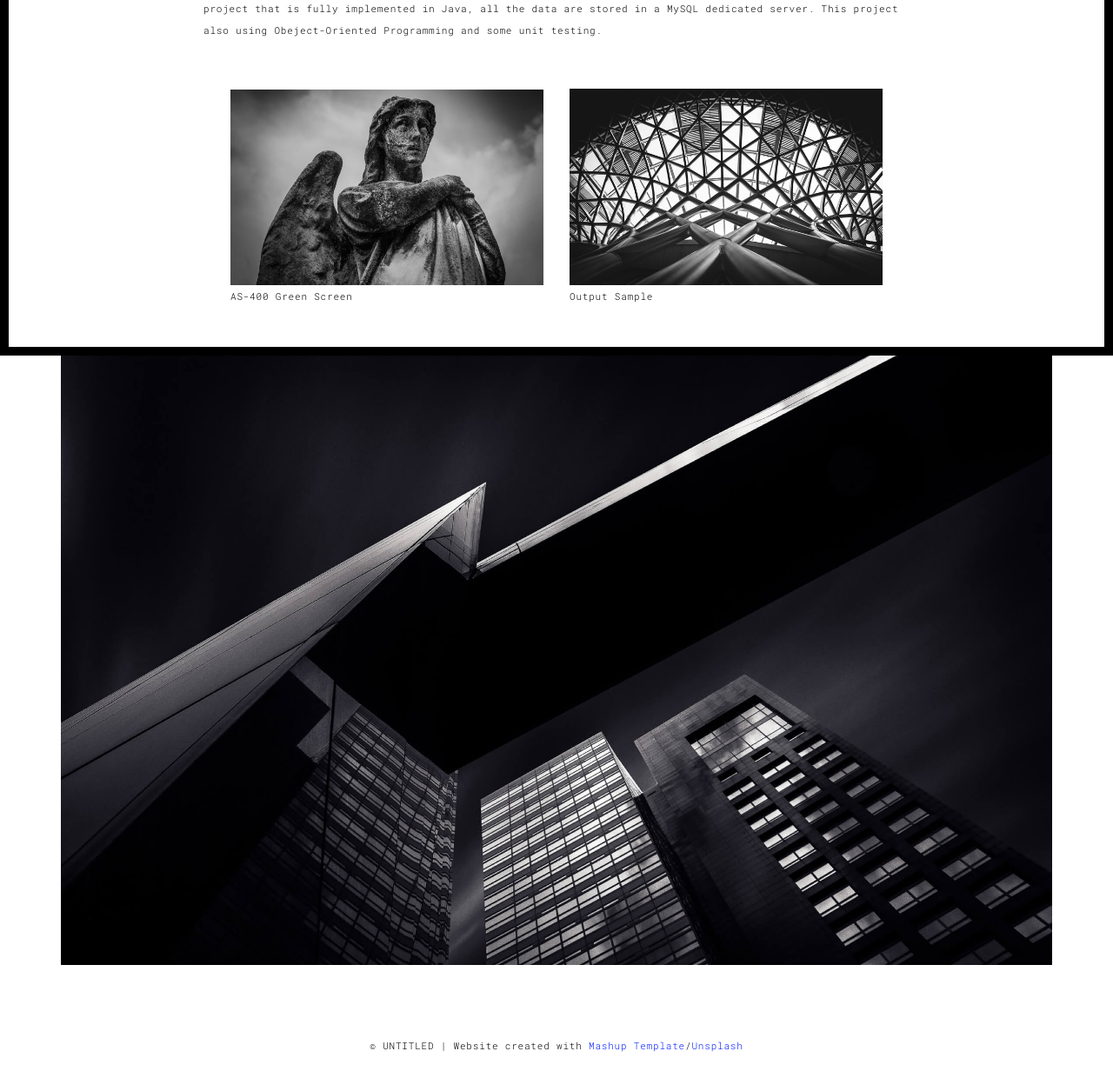
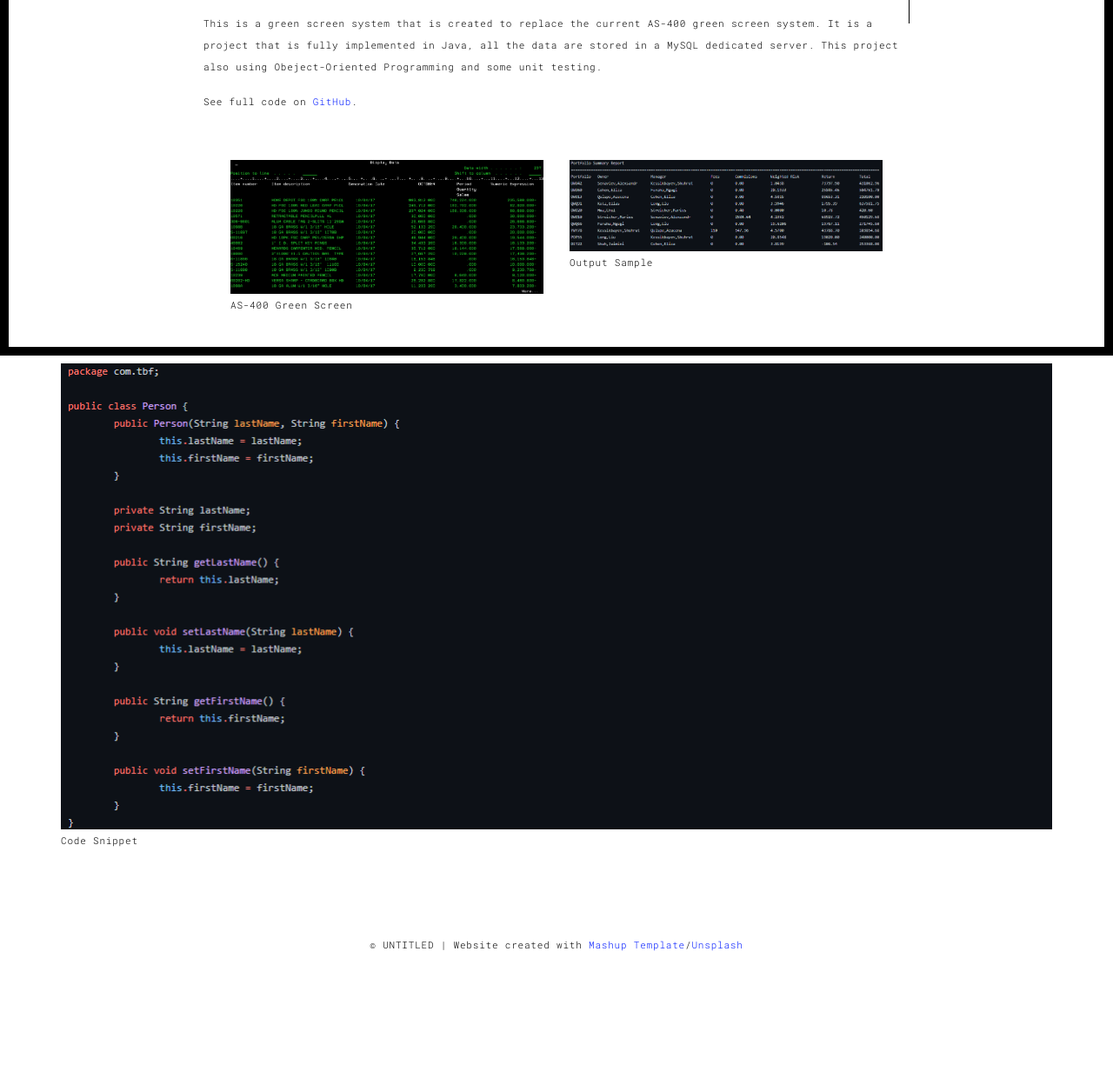
Before and after one commit to DanielHa01/portfolio, a Flask app: page /work1.html in a window 1280 px wide. Shown: the part 391-1631 px from the top of the page at 87% size. After the commit the page ends 1485 px from the top, so only its background shows below. Run offline with Flask 2, Linux system fonts and the light colour scheme; some libraries are stand-ins or nearby versions.

Commit message:
Update work1

```diff
--- a/templates/work1.html
+++ b/templates/work1.html
@@ -45,7 +45,7 @@
 
 
           <ul class="nav navbar-nav navbar-right navbar-small visible-md visible-lg">
-            <li><a href="./index.html" title="" class="active">001</a></li>
+            <li><a href="./work1.html" title="" class="active">001</a></li>
             <li><a href="./index.html" title="">002</a></li>
             <li><a href="./index.html" title="">003</a></li>
             <li><a href="./index.html" title="">004</a></li>
@@ -62,12 +62,13 @@
   <div class="container">
     <div class="row">
       <div class="col-xs-12">
-        <img src="./static/assets/images/work001-01.jpg" class="img-responsive" alt="">
+        <img src="./static/assets/images/work1/finance.jpeg" class="img-responsive" alt="">
         <div class="card-container">
           <div class="text-center">
             <h1 class="h2">001 : Too Big to Fail Financial Management System</h1>
           </div>
           <p>This is a green screen system that is created to replace the current AS-400 green screen system. It is a project that is fully implemented in Java, all the data are stored in a MySQL dedicated server. This project also using Obeject-Oriented Programming and some unit testing.</p>
+          <p>See full code on <a href = "https://github.com/DanielHa01/TBF-Financial-System">GitHub</a>.</p>
         </div>
       </div>
 
@@ -76,18 +77,19 @@
       <div class="col-md-8 col-md-offset-2 section-container-spacer">
         <div class="row">
           <div class="col-xs-12 col-md-6">
-            <img src="./static/assets/images/work001-02.jpg" class="img-responsive" alt="">
+            <img src="./static/assets/images/work1/greenscreen.png" class="img-responsive" alt="">
             <p>AS-400 Green Screen</p>
           </div>
           <div class="col-xs-12 col-md-6">
-            <img src="./static/assets/images/work001-03.jpg" class="img-responsive" alt="">
+            <img src="./static/assets/images/work1/outputsample.png" class="img-responsive" alt="">
             <p>Output Sample</p>
           </div>
         </div>
       </div>
 
       <div class="col-xs-12">
-        <img src="./static/assets/images/work001-04.jpg" class="img-responsive" alt="">
+        <img src="./static/assets/images/work1/codesnippet.png" class="img-responsive" alt="">
+        <p>Code Snippet</p>
       </div>
 
     </div>
```
